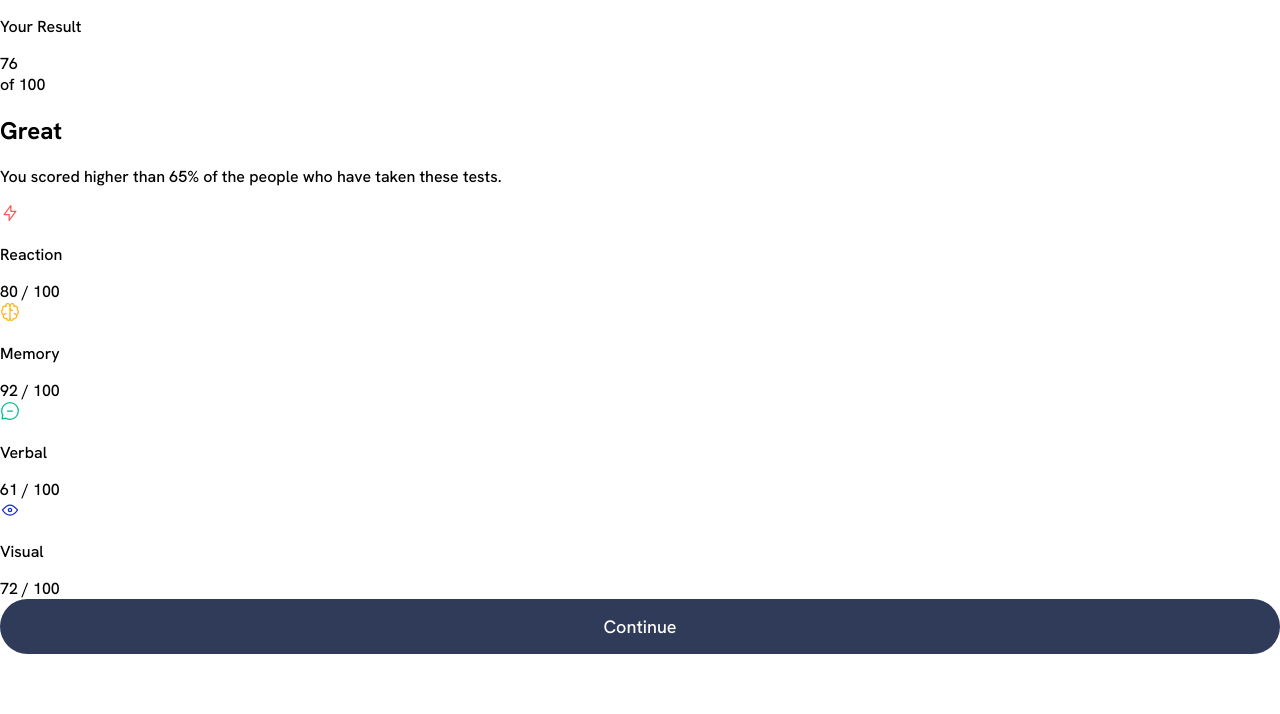
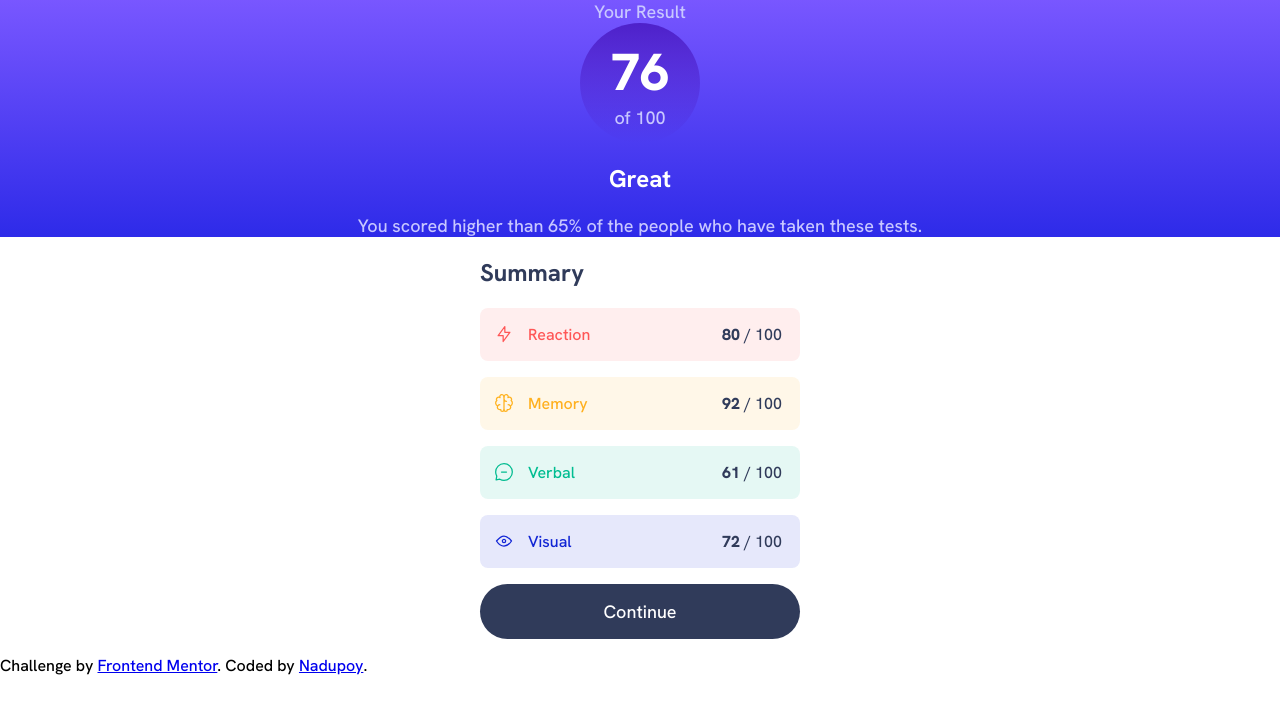
Before and after one commit to nadupoy/Frontend-Mentor---Results-Summary-Component, a React (Create React App) app: page / in a window 1280 px wide. Shown: the top 714 px of the page. Built offline with nearby package versions, Linux system fonts and the light colour scheme.

Commit message:
Added an attribution component. Refactored the code that renders data.json.

```diff
--- a/src/App.js
+++ b/src/App.js
@@ -3,12 +3,12 @@ import DATA from "./data.json";
 
 function Result() {
   return (
-    <div>
+    <div className="score-section">
       <p>Your Result</p>
 
-      <section>
+      <section className="score">
         <p>
-          <span>76</span>
+          <span className="total-score">76</span>
           <br />
           of 100
         </p>
@@ -16,7 +16,7 @@ function Result() {
 
       <h2>Great</h2>
 
-      <p>
+      <p className="score-statement">
         You scored higher than 65% of the people who have taken these tests.
       </p>
     </div>
@@ -25,20 +25,26 @@ function Result() {
 
 function SummaryData() {
   return (
-    <div>
-      {DATA && DATA.map((data) => {
-        return (
-          <div key={data.id}>
-            <img src={data.icon} key={data.key} />
+    <div className="summary-section">
+      <section className="summary-contents">
+        <h2>Summary</h2>
 
-            <p>{data.category}</p>
+        <ul>
+          {DATA.map((data) => {
+            return (
+              <li key={data.id}>
+                <img src={data.icon} />
 
-            <section>
-              <span>{data.score}</span> / 100
-            </section>
-          </div>
-        );
-      })}
+                <p className="category">{data.category}</p>
+
+                <p className="category-score">
+                  <span>{data.score}</span> / 100
+                </p>
+              </li>
+            );
+          })}
+        </ul>
+      </section>
     </div>
   );
 }
@@ -47,9 +53,19 @@ function Button() {
   return <button>Continue</button>;
 }
 
+function Attribution() {
+  return (
+    <div className="attribution">
+      <p>
+        Challenge by <a href="https://www.frontendmentor.io?ref=challenge" target="_blank">Frontend Mentor</a>. Coded by <a href="https://github.com/nadupoy" target="_blank">Nadupoy</a>.
+      </p>
+    </div>
+  );
+}
+
 function Summary() {
   return (
-    <div>
+    <div className="summary-section">
       <SummaryData />
 
       <Button />
@@ -59,10 +75,12 @@ function Summary() {
 
 export default function App() {
   return (
-    <div>
+    <div className="app">
       <Result />
 
       <Summary />
+
+      <Attribution />
     </div>
   );
 }
```
